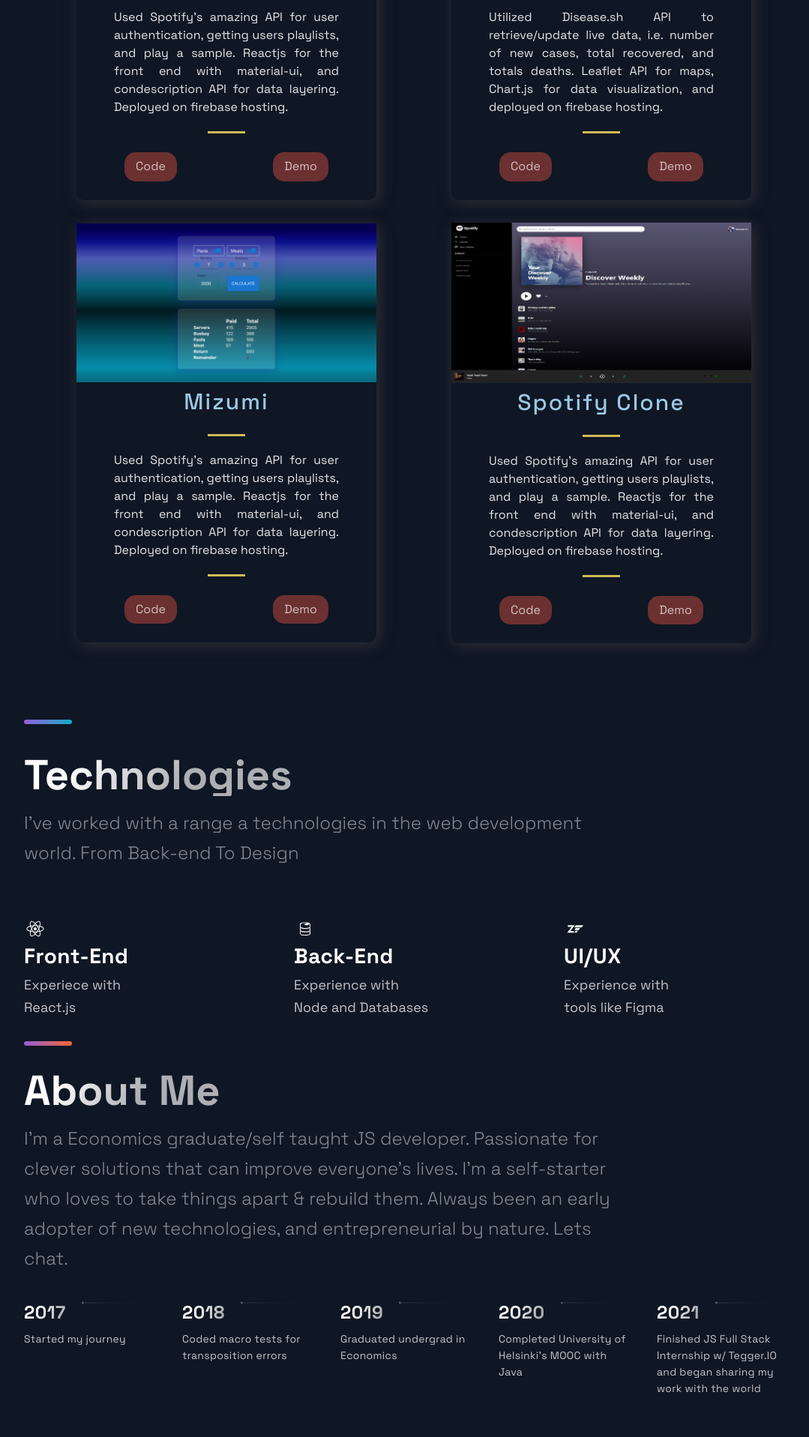
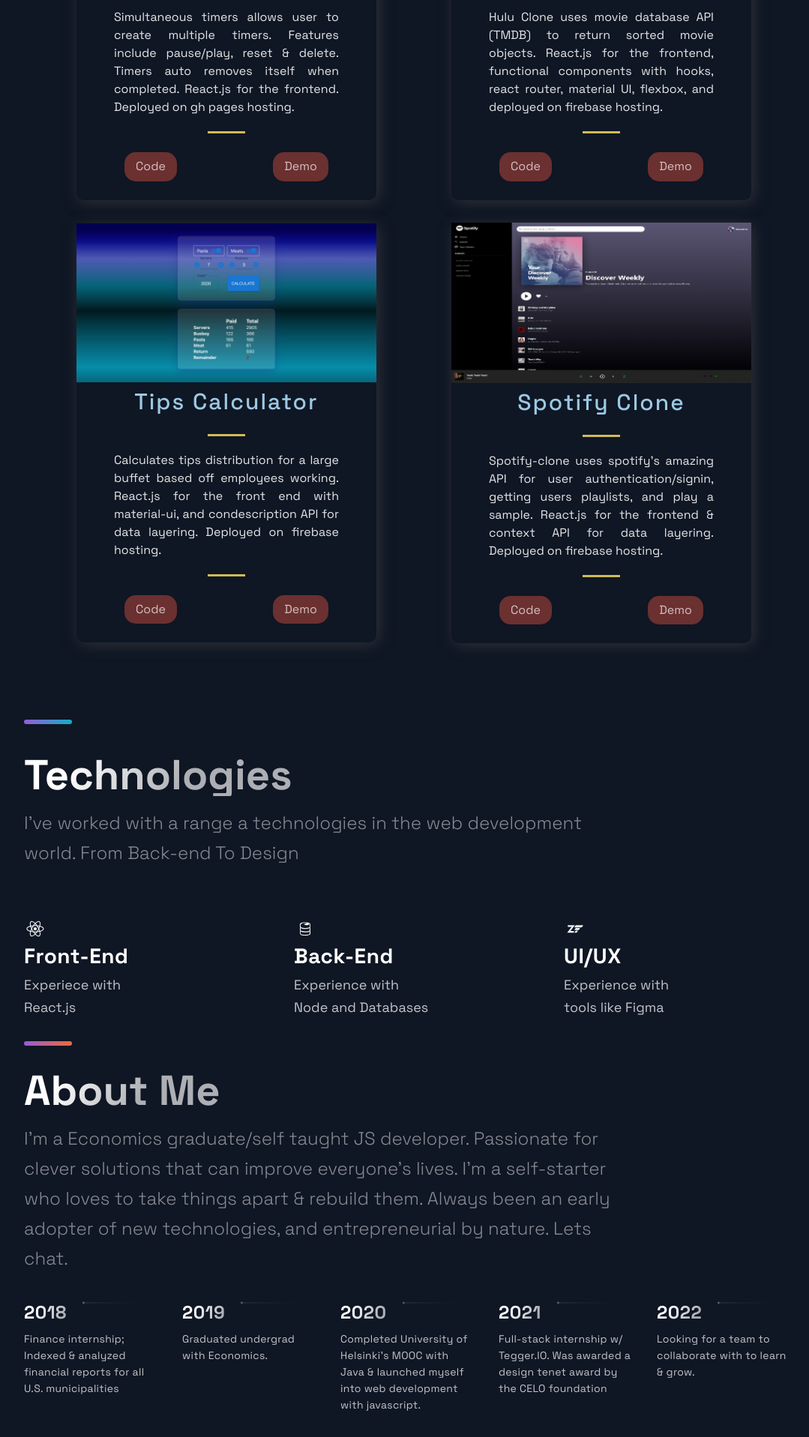
Before and after one commit to squireaintready/portfolio-remastered, a Next.js app: page / in a window 1280 px wide. Shown: the part 1763-3680 px from the top of the page at 75% size, without its empty margins (88-1167 px from the left). Built offline with nearby package versions, Linux system fonts and the light colour scheme.

Commit message:
feat/updated project images & details

```diff
--- a/src/constants/constants.js
+++ b/src/constants/constants.js
@@ -2,62 +2,62 @@
   {
     title: "Loan Calculator",
     description:
-      "Used the movie database API (TMDB) to return sorted movie objects. Reactjs for the frontend, functional components with hooks, react router, material UI, flexbox, and deployed on firebase hosting.",
-    image: 'images/loan.png',
-    tags: ['React', 'Javascript'],
+      "Loan calculator returns a value based off users criteria. Parameters include Loan Amount, Loan Term, Interest Rate, and Monthly Payments. React & redux for the frontend. Deployed on gh pages.",
+    image: "images/loan.png",
+    tags: ["React", "Javascript"],
     demo: "https://squireaintready.github.io/loan-calculator/",
     git: "https://github.com/squireaintready/loan-calculator",
-    id:1
+    id: 1,
   },
   {
     title: "Defi UI/UX",
     description:
-      "Used the movie database API (TMDB) to return sorted movie objects. Reactjs for the frontend, functional components with hooks, react router, material UI, flexbox, and deployed on firebase hosting.",
-    image: 'images/rifting.png',
-    tags: ['React', 'Javascript'],
+      "Mock wallet for decentralized finance. Allows user to buy & sell defi protocols. Currently hardcoded for compoound, aave, & curve. React.js for the frontend, MaterialUI, flexbox, and deployed on gh pages.",
+    image: "images/rifting.png",
+    tags: ["React", "Javascript"],
     demo: "https://squireaintready.github.io/rifting/",
     git: "https://github.com/squireaintready/rifting",
-    id:2
+    id: 2,
   },
   {
     title: "Simultaneous Timers",
     description:
-      "Used Spotify's amazing API for user authentication, getting users playlists, and play a sample. Reactjs for the front end with material-ui, and condescription API for data layering. Deployed on firebase hosting.",
-    image: 'images/timers.png',
-    tags: ['React', 'Javascript'],
+      "Simultaneous timers allows user to create multiple timers. Features include pause/play, reset & delete. Timers auto removes itself when completed. React.js for the frontend. Deployed on gh pages hosting.",
+    image: "images/timers.png",
+    tags: ["React", "Javascript"],
     demo: "https://squireaintready.github.io/simultaneous-timer/",
     git: "https://github.com/squireaintready/simultaneous-timer",
-    id:3
+    id: 3,
   },
   {
     title: "Hulu",
     description:
-      "Utilized Disease.sh API to retrieve/update live data, i.e. number of new cases, total recovered, and totals deaths. Leaflet API for maps, Chart.js for data visualization, and deployed on firebase hosting.",
-    image: 'images/hulu.png',
-    tags: ['React', 'Javascript'],
+      "Hulu Clone uses movie database API (TMDB) to return sorted movie objects. React.js for the frontend, functional components with hooks, react router, material UI, flexbox, and deployed on firebase hosting.",
+    image: "images/hulu.png",
+    tags: ["React", "Javascript"],
     demo: "https://hulu-clone-65a1a.web.app/",
     git: "https://github.com/squireaintready/hulu-clone",
-    id:4
+    id: 4,
   },
   {
-    title: "Mizumi",
+    title: "Tips Calculator",
     description:
-      "Used Spotify's amazing API for user authentication, getting users playlists, and play a sample. Reactjs for the front end with material-ui, and condescription API for data layering. Deployed on firebase hosting.",
-    image: 'images/mizumi.png',
-    tags: ['React', 'Javascript'],
-    demo: "https://spotify-clone-3a930.web.app/",
-    git: "https://github.com/squireaintready/spotify-clone",
-    id:5
+      "Calculates tips distribution for a large buffet based off employees working. React.js for the front end with material-ui, and condescription API for data layering. Deployed on firebase hosting.",
+    image: "images/mizumi.png",
+    tags: ["React", "Javascript"],
+    demo: "https://squireaintready.github.io/mizumi-calculator/",
+    git: "https://github.com/squireaintready/mizumi-calculator",
+    id: 5,
   },
   {
     title: "Spotify Clone",
     description:
-      "Used Spotify's amazing API for user authentication, getting users playlists, and play a sample. Reactjs for the front end with material-ui, and condescription API for data layering. Deployed on firebase hosting.",
-    image: 'images/spotify.png',
-    tags: ['React', 'Javascript'],
-    demo: "https://squireaintready.github.io/mizumi-calculator/",
-    git: "https://github.com/squireaintready/mizumi-calculator",
-    id:5
+    "Spotify-clone uses spotify's amazing API for user authentication/signin, getting users playlists, and play a sample. React.js for the frontend & context API for data layering. Deployed on firebase hosting.",
+    image: "images/spotify.png",
+    tags: ["React", "Javascript"],
+    demo: "https://spotify-clone-3a930.web.app/",
+    git: "https://github.com/squireaintready/spotify-clone",
+    id: 6,
   },
 
   // {
@@ -140,12 +140,64 @@
   //   git: "https://github.com/squireaintready/tiktok-clone",
   // id:0
   // },
+  // {
+  //   title: "Hulu",
+  //   description:
+  //     "Used the movie database API (TMDB) to return sorted movie objects. Reactjs for the frontend, functional components with hooks, react router, material UI, flexbox, and deployed on firebase hosting.",
+  //   image: 'images/loan.png',
+  //   tags: ['React', 'Javascript'],
+  //   demo: "https://squireaintready.github.io/loan-calculator/",
+  //   git: "https://github.com/squireaintready/loan-calculator",
+  //   id:1
+  // },
+  // {
+  //   title: "Rifting",
+  //   description:
+  //     "Used the movie database API (TMDB) to return sorted movie objects. Reactjs for the frontend, functional components with hooks, react router, material UI, flexbox, and deployed on firebase hosting.",
+  //   image: 'images/rifting.png',
+  //   tags: ['React', 'Javascript'],
+  //   demo: "https://squireaintready.github.io/rifting/",
+  //   git: "https://github.com/squireaintready/rifting",
+  //   id:2
+  // },
+  // {
+  //   title: "Simultaneous Timers",
+  //   description:
+  //     "Used Spotify's amazing API for user authentication, getting users playlists, and play a sample. Reactjs for the front end with material-ui, and condescription API for data layering. Deployed on firebase hosting.",
+  //   image: 'images/timers.png',
+  //   tags: ['React', 'Javascript'],
+  //   demo: "https://squireaintready.github.io/simultaneous-timer/",
+  //   git: "https://github.com/squireaintready/simultaneous-timer",
+  //   id:3
+  // },
+  // {
+  //   title: "Spotify Clone",
+  //   description:
+  //     "Used Spotify's amazing API for user authentication, getting users playlists, and play a sample. Reactjs for the front end with material-ui, and condescription API for data layering. Deployed on firebase hosting.",
+  //   image: 'images/mizumi.png',
+  //   tags: ['React', 'Javascript'],
+  //   demo: "https://spotify-clone-3a930.web.app/",
+  //   git: "https://github.com/squireaintready/spotify-clone",
+  //   id:5
+  // },
 ];
 
 export const TimeLineData = [
-  { year: 2017, text: 'Started my journey', },
-  { year: 2018, text: 'Coded macro tests for transposition errors', },
-  { year: 2019, text: 'Graduated undergrad in Economics', },
-  { year: 2020, text: "Completed University of Helsinki's MOOC with Java", },
-  { year: 2021, text: 'Finished JS Full Stack Internship w/ Tegger.IO and began sharing my work with the world', },
+  {
+    year: 2018,
+    text: "Finance internship; Indexed & analyzed financial reports for all U.S. municipalities",
+  },
+  { year: 2019, text: "Graduated undergrad with Economics." },
+  {
+    year: 2020,
+    text: "Completed University of Helsinki's MOOC with Java & launched myself into web development with javascript.",
+  },
+  {
+    year: 2021,
+    text: "Full-stack internship w/ Tegger.IO. Was awarded a design tenet award by the CELO foundation ",
+  },
+  {
+    year: 2022,
+    text: "Looking for a team to collaborate with to learn & grow.",
+  },
 ];
```
